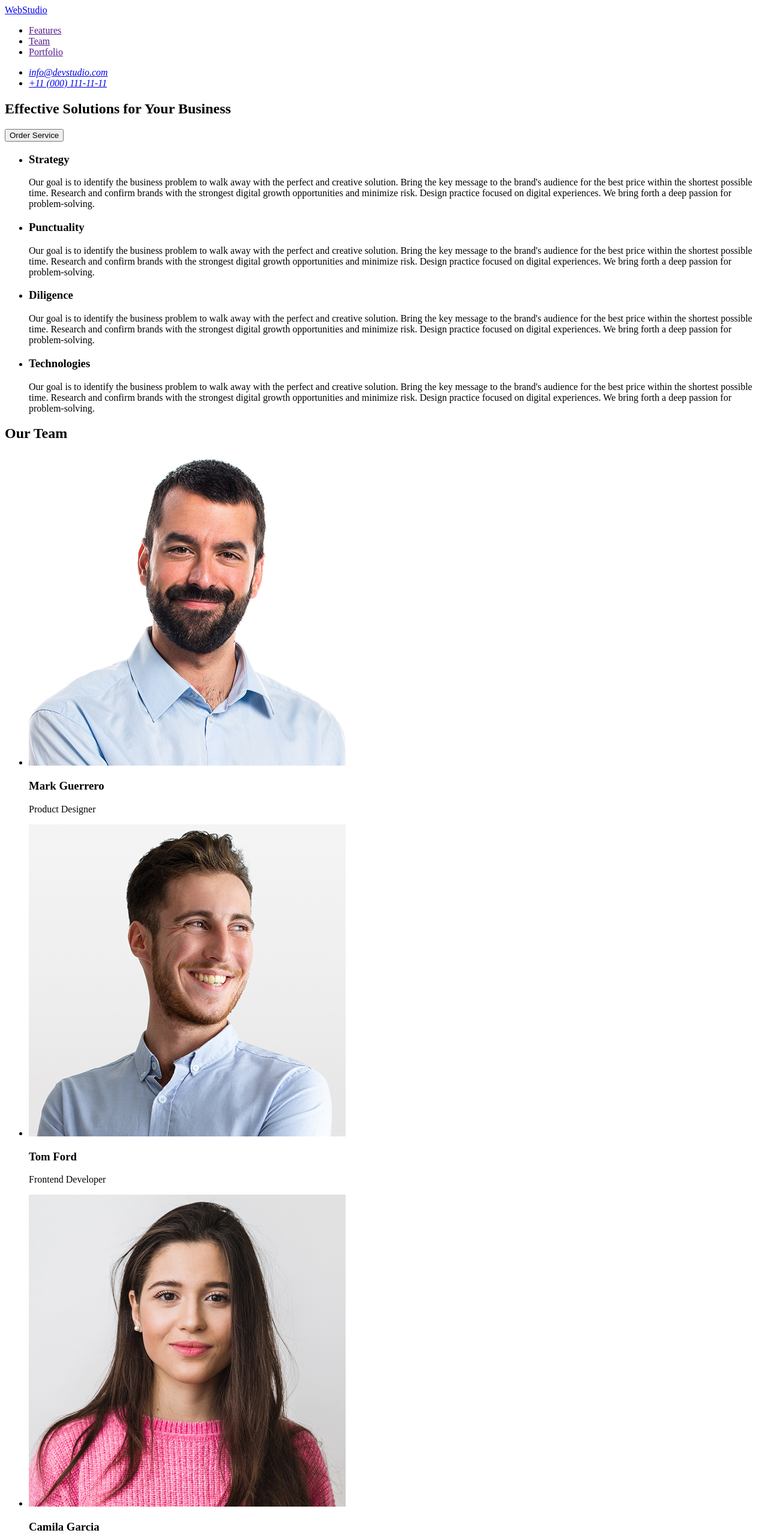
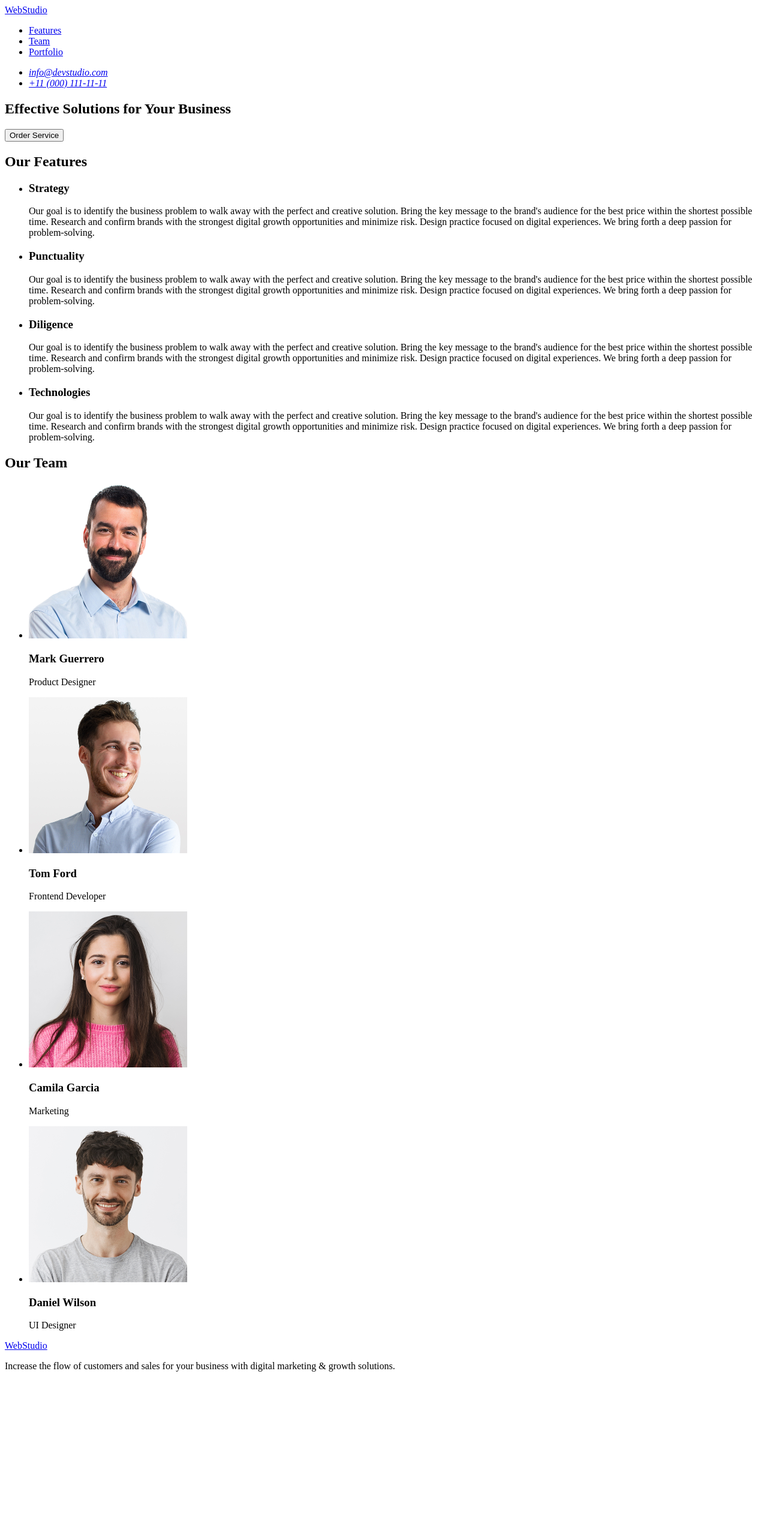
Before and after one commit to ElenaBagriy/goit-markup-hw-01, a plain HTML site: page index.html in a window 1280 px wide. Shown: the top 2560 px of the page at 60% size. After the commit the page ends 2302 px from the top, so only its background shows below. Drawn offline with Linux system fonts and the light colour scheme.

Commit message:
finish markup

```diff
--- a/index.html
+++ b/index.html
@@ -8,13 +8,13 @@
 </head>
 
 <body>
-    <header>
+    <header id="header">
+        <a href="./index.html">WebStudio</a>
         <nav>
-            <a href="./index.html">WebStudio</a>
             <ul>
-                <li><a href="">Features</a></li>
-                <li><a href="">Team</a></li>
-                <li><a href="">Portfolio</a></li>
+                <li><a href="#features">Features</a></li>
+                <li><a href="#team">Team</a></li>
+                <li><a href="#portfolio">Portfolio</a></li>
             </ul>
         </nav>
         <address>
@@ -25,19 +25,22 @@
         </address>
     </header>
     <main>
-        <section>
+        <section id="hero">
             <h1>Effective Solutions for Your Business</h1>
             <button type="button">Order Service</button>
         </section>
-        <section>
+        <section id="features">
+            <h2>Our Features</h2>
             <ul>
                 <li>
                     <h3>Strategy</h3>
                     <p>Our goal is to identify the business
                         problem to walk away with the perfect and creative solution.
-                        Bring the key message to the brand's audience for the best price within the shortest possible
+                        Bring the key message to the brand's audience for the best price within the shortest
+                        possible
                         time.
-                        Research and confirm brands with the strongest digital growth opportunities and minimize risk.
+                        Research and confirm brands with the strongest digital growth opportunities and minimize
+                        risk.
                         Design practice focused on digital experiences. We bring forth a deep passion for
                         problem-solving.</p>
                 </li>
@@ -45,9 +48,11 @@
                     <h3>Punctuality</h3>
                     <p>Our goal is to identify the business
                         problem to walk away with the perfect and creative solution.
-                        Bring the key message to the brand's audience for the best price within the shortest possible
+                        Bring the key message to the brand's audience for the best price within the shortest
+                        possible
                         time.
-                        Research and confirm brands with the strongest digital growth opportunities and minimize risk.
+                        Research and confirm brands with the strongest digital growth opportunities and minimize
+                        risk.
                         Design practice focused on digital experiences. We bring forth a deep passion for
                         problem-solving.</p>
                 </li>
@@ -55,9 +60,11 @@
                     <h3>Diligence</h3>
                     <p>Our goal is to identify the business
                         problem to walk away with the perfect and creative solution.
-                        Bring the key message to the brand's audience for the best price within the shortest possible
+                        Bring the key message to the brand's audience for the best price within the shortest
+                        possible
                         time.
-                        Research and confirm brands with the strongest digital growth opportunities and minimize risk.
+                        Research and confirm brands with the strongest digital growth opportunities and minimize
+                        risk.
                         Design practice focused on digital experiences. We bring forth a deep passion for
                         problem-solving.</p>
                 </li>
@@ -65,41 +72,43 @@
                     <h3>Technologies</h3>
                     <p>Our goal is to identify the business
                         problem to walk away with the perfect and creative solution.
-                        Bring the key message to the brand's audience for the best price within the shortest possible
+                        Bring the key message to the brand's audience for the best price within the shortest
+                        possible
                         time.
-                        Research and confirm brands with the strongest digital growth opportunities and minimize risk.
+                        Research and confirm brands with the strongest digital growth opportunities and minimize
+                        risk.
                         Design practice focused on digital experiences. We bring forth a deep passion for
                         problem-solving.</p>
                 </li>
             </ul>
         </section>
-        <section>
+        <section id="team">
             <h2>Our Team</h2>
             <ul>
                 <li>
-                    <img src="./images/team-1.jpg" alt="Mark Guerrero">
+                    <img src="./images/team-1.jpg" alt="Mark Guerrero" width="264" height="260">
                     <h3>Mark Guerrero</h3>
                     <p>Product Designer</p>
                 </li>
                 <li>
-                    <img src="./images/team-2.jpg" alt="Tom Ford">
+                    <img src="./images/team-2.jpg" alt="Tom Ford" width="264" height="260">
                     <h3>Tom Ford</h3>
                     <p>Frontend Developer</p>
                 </li>
                 <li>
-                    <img src="./images/team-3.jpg" alt="Camila Garcia">
+                    <img src="./images/team-3.jpg" alt="Camila Garcia" width="264" height="260">
                     <h3>Camila Garcia</h3>
                     <p>Marketing</p>
                 </li>
                 <li>
-                    <img src="./images/team-4.jpg" alt="Daniel Wilson">
+                    <img src="./images/team-4.jpg" alt="Daniel Wilson" width="264" height="260">
                     <h3>Daniel Wilson</h3>
                     <p>UI Designer</p>
                 </li>
             </ul>
         </section>
     </main>
-    <footer>
+    <footer id="footer">
         <a href="./index.html">WebStudio</a>
         <p>Increase the flow of customers and sales for your business with digital marketing & growth solutions.</p>
     </footer>
```
